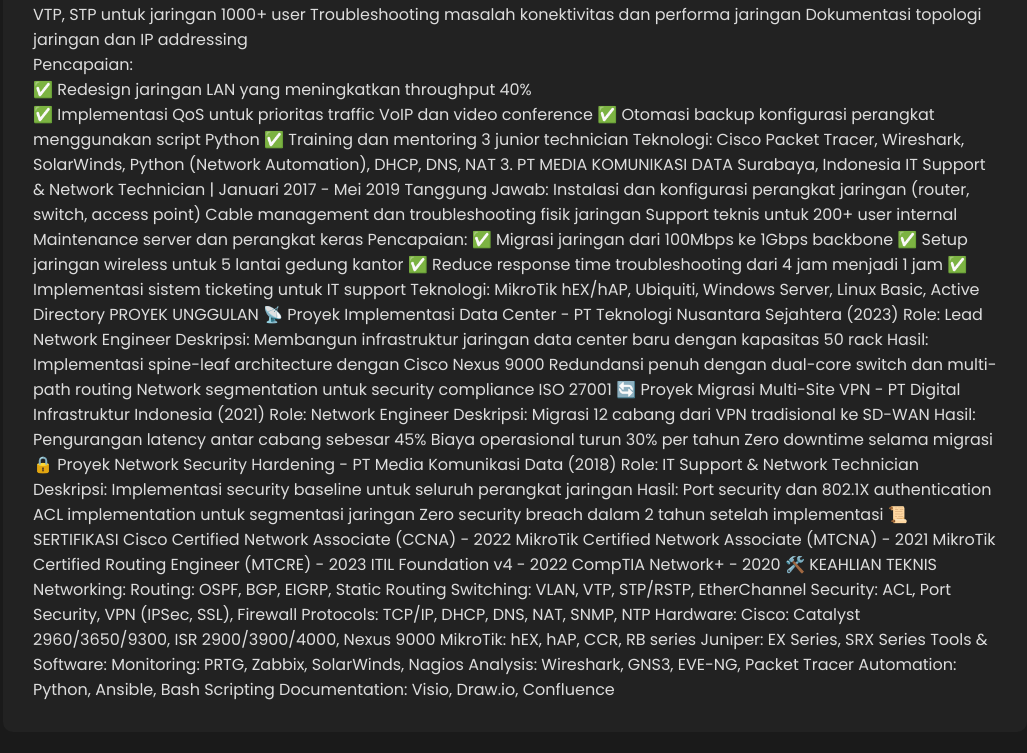
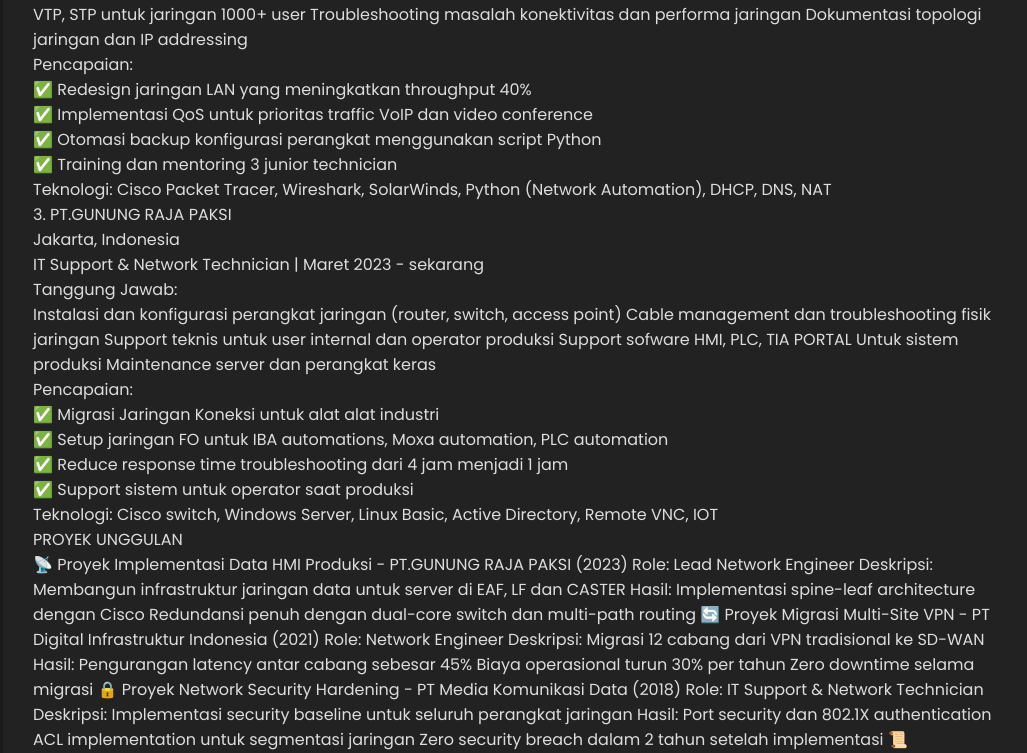
Before and after one commit to castersms2-collab/hasan.github.io, a plain HTML site: page index.html in a window 1280 px wide. Shown: the part 2077-2830 px from the top of the page, without its empty margins (125-1152 px from the left). Drawn offline with Linux system fonts and the light colour scheme.

Commit message:
Add files via upload

```diff
--- a/index.html
+++ b/index.html
@@ -185,32 +185,34 @@
 Dokumentasi topologi jaringan dan IP addressing</p>
 <p>Pencapaian:</p>
 <p>✅ Redesign jaringan LAN yang meningkatkan throughput 40%</p>
-✅ Implementasi QoS untuk prioritas traffic VoIP dan video conference
-✅ Otomasi backup konfigurasi perangkat menggunakan script Python
-✅ Training dan mentoring 3 junior technician
-Teknologi: Cisco Packet Tracer, Wireshark, SolarWinds, Python (Network Automation), DHCP, DNS, NAT
-3. PT MEDIA KOMUNIKASI DATA
-Surabaya, Indonesia
-IT Support & Network Technician | Januari 2017 - Mei 2019
-Tanggung Jawab:
-Instalasi dan konfigurasi perangkat jaringan (router, switch, access point)
+<p>✅ Implementasi QoS untuk prioritas traffic VoIP dan video conference</p>
+<p>✅ Otomasi backup konfigurasi perangkat menggunakan script Python</p>
+<p>✅ Training dan mentoring 3 junior technician</p>
+<p>Teknologi: Cisco Packet Tracer, Wireshark, SolarWinds, Python (Network Automation), DHCP, DNS, NAT</p>
+
+<P>3. PT.GUNUNG RAJA PAKSI</P>
+<p>Jakarta, Indonesia</p>
+<p>IT Support & Network Technician | Maret 2023 - sekarang</p>
+<p>Tanggung Jawab:</p>
+<p>Instalasi dan konfigurasi perangkat jaringan (router, switch, access point)
 Cable management dan troubleshooting fisik jaringan
-Support teknis untuk 200+ user internal
-Maintenance server dan perangkat keras
-Pencapaian:
-✅ Migrasi jaringan dari 100Mbps ke 1Gbps backbone
-✅ Setup jaringan wireless untuk 5 lantai gedung kantor
-✅ Reduce response time troubleshooting dari 4 jam menjadi 1 jam
-✅ Implementasi sistem ticketing untuk IT support
-Teknologi: MikroTik hEX/hAP, Ubiquiti, Windows Server, Linux Basic, Active Directory
-PROYEK UNGGULAN
-📡 Proyek Implementasi Data Center - PT Teknologi Nusantara Sejahtera (2023)
+Support teknis untuk user internal dan operator produksi
+Support sofware HMI, PLC, TIA PORTAL Untuk sistem produksi
+Maintenance server dan perangkat keras</p>
+<p>Pencapaian:</p>
+<p>✅ Migrasi Jaringan Koneksi untuk alat alat industri</p>
+<p>✅ Setup jaringan FO untuk IBA automations, Moxa automation, PLC automation</p>
+<p>✅ Reduce response time troubleshooting dari 4 jam menjadi 1 jam</p>
+<p>✅ Support sistem untuk operator saat produksi</p>
+<p>Teknologi: Cisco switch, Windows Server, Linux Basic, Active Directory, Remote VNC, IOT</p>
+<p>PROYEK UNGGULAN</p>
+📡 Proyek Implementasi Data HMI Produksi - PT.GUNUNG RAJA PAKSI (2023)
 Role: Lead Network Engineer
-Deskripsi: Membangun infrastruktur jaringan data center baru dengan kapasitas 50 rack
+Deskripsi: Membangun infrastruktur jaringan data untuk server di EAF, LF dan CASTER
 Hasil:
-Implementasi spine-leaf architecture dengan Cisco Nexus 9000
+Implementasi spine-leaf architecture dengan Cisco
 Redundansi penuh dengan dual-core switch dan multi-path routing
-Network segmentation untuk security compliance ISO 27001
+
 🔄 Proyek Migrasi Multi-Site VPN - PT Digital Infrastruktur Indonesia (2021)
 Role: Network Engineer
 Deskripsi: Migrasi 12 cabang dari VPN tradisional ke SD-WAN
```
